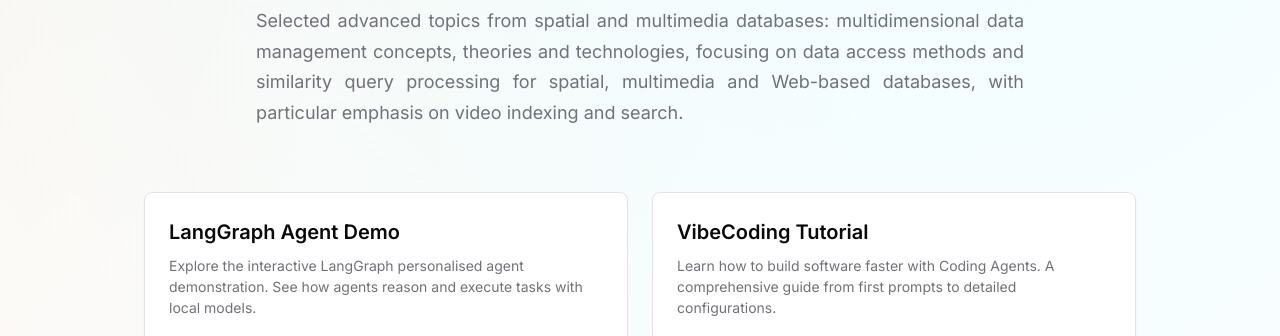
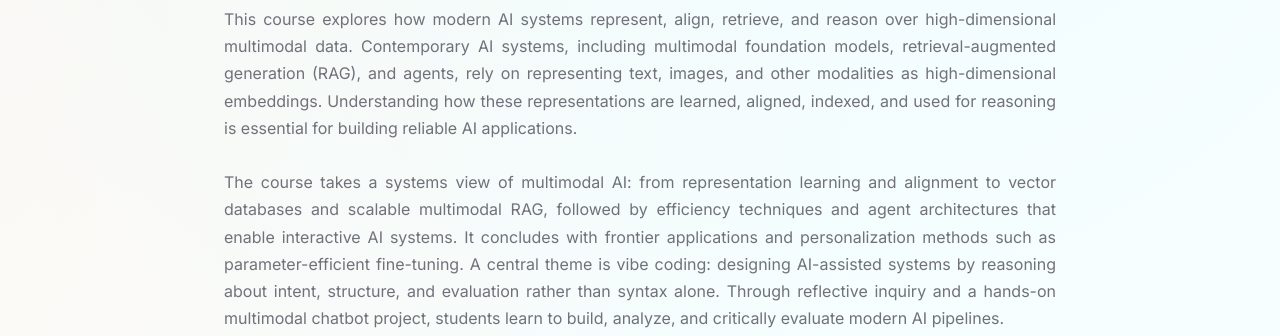
Before and after one commit to INFS4205-7205/CourseHub, a plain HTML site: page index.html in a window 1280 px wide. Shown: the part 257-593 px from the top of the page. Drawn offline with Linux system fonts and the light colour scheme.

Commit message:
updated description

```diff
--- a/index.html
+++ b/index.html
@@ -51,11 +51,29 @@
                 <p class="university-brand">The University of Queensland</p>
                 <h1>Advanced Techniques for High Dimensional Data <span class="course-code">(INFS4205/7205)</span></h1>
                 <p
-                    style="font-size: 1.125rem; max-width: 48rem; margin: 1.5rem auto 0; line-height: 1.7; text-align: justify;">
-                    Selected advanced topics from spatial and multimedia databases: multidimensional data management
+                    style="font-size: 1.0rem; max-width: 52rem; margin: 1.5rem auto 0; line-height: 1.7; text-align: justify;">
+                    <!-- Selected advanced topics from spatial and multimedia databases: multidimensional data management
                     concepts, theories and technologies, focusing on data access methods and similarity query
                     processing for spatial, multimedia and Web-based databases, with particular emphasis on
-                    video indexing and search.
+                    video indexing and search. -->
+                    This course explores how modern AI systems represent, align, retrieve, and reason over
+                    high-dimensional multimodal data. Contemporary AI systems, including multimodal foundation models,
+                    retrieval-augmented generation
+                    (RAG), and agents, rely on representing text, images, and other modalities as high-dimensional
+                    embeddings. Understanding how these representations are learned, aligned, indexed, and used for
+                    reasoning is essential for building reliable AI applications.
+                    <br>
+                    <br>
+                    The course takes a systems view of multimodal AI: from representation learning and alignment to
+                    vector databases and scalable multimodal RAG, followed by efficiency techniques and agent
+                    architectures that enable interactive AI systems. It concludes with frontier applications and
+                    personalization methods such as parameter-efficient fine-tuning.
+                    A central theme is vibe coding: designing AI-assisted systems by reasoning about intent, structure,
+                    and evaluation rather than syntax alone. Through reflective inquiry and a hands-on multimodal
+                    chatbot project, students learn to build, analyze, and critically evaluate modern AI pipelines.
+                    <!-- By the end of the course, students will understand how high-dimensional representations underpin
+                    multimodal AI and gain practical experience constructing retrieval-augmented and agent-based
+                    systems. -->
                 </p>
             </div>
 
```
